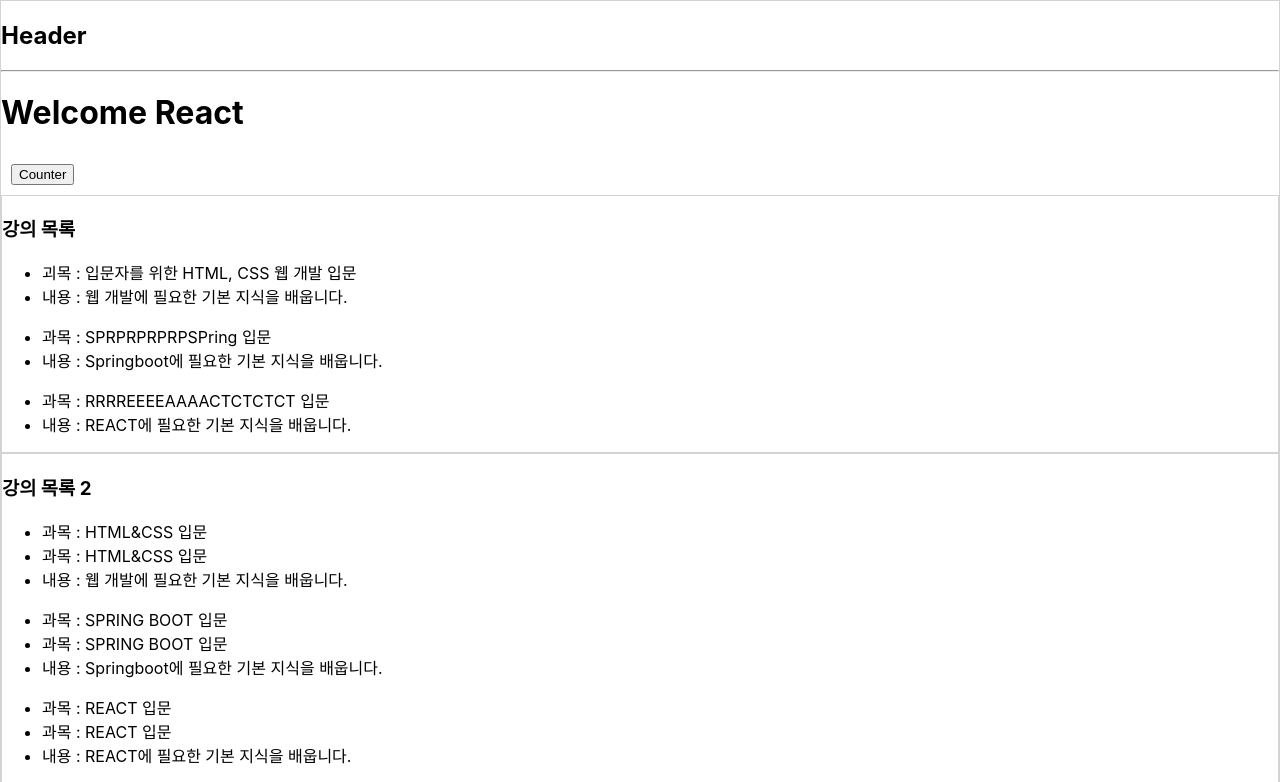
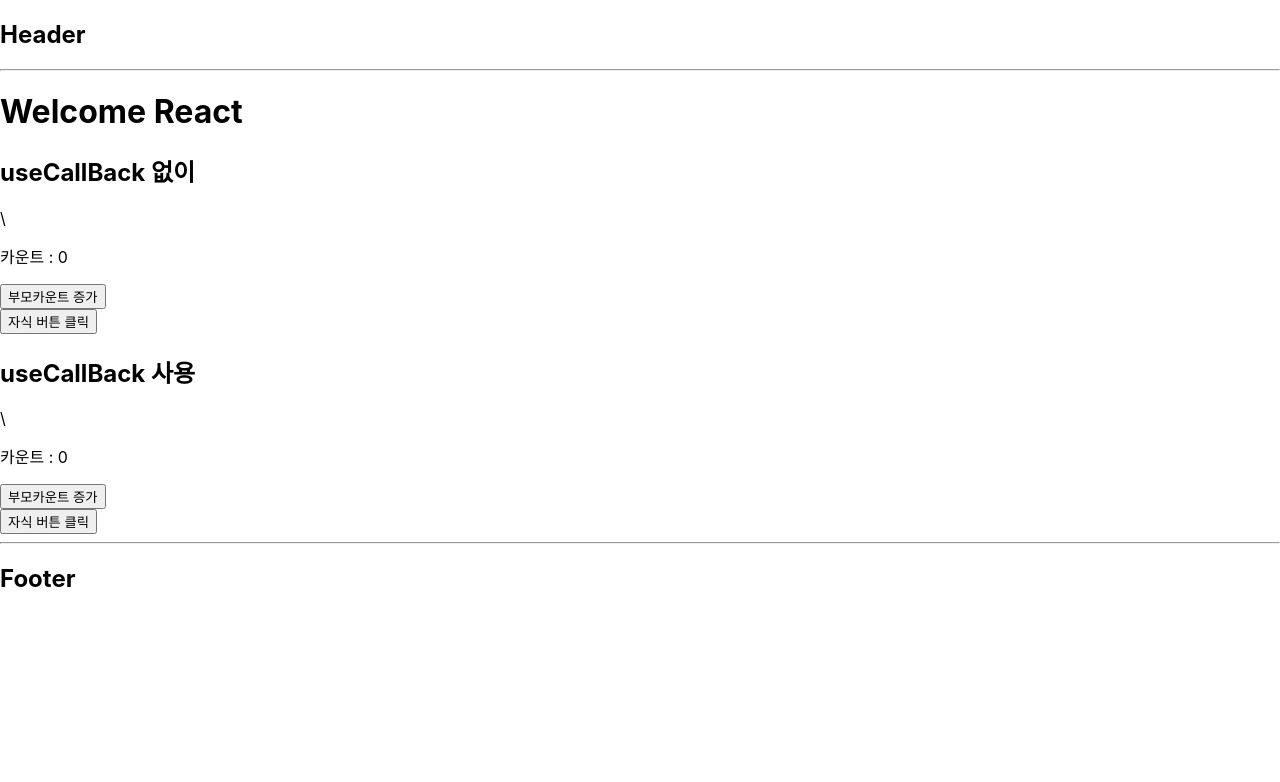
Before and after one commit to OneBigStar/2025_React01, a React (Create React App) app: page / in a window 1280 px wide. Shown: the top 782 px of the page. Built offline with nearby package versions, Linux system fonts and the light colour scheme; no server answers.

Commit message:
0520_01 (useCallBack)

```diff
--- a/src/pages/step02/Main.jsx
+++ b/src/pages/step02/Main.jsx
@@ -1,35 +1,38 @@
-import List01 from "../step03/List01";
-import List02 from "../step03/List02";
-import Profile from "../step03/Profile";
-import CommentList from "../step04/CommentList";
-import TextList1 from "../step07/TextList1";
-import TextList2 from "../step07/TextList2";
-import Event01 from "../step08/Event01";
-import Event02 from "../step08/Event02";
-import Event03 from "../step08/Event03";
-import Event04 from "../step08/Event04";
-import InputExam from "../step09/InputExam";
-import CountEx2 from "../step10/CountEx2";
-import CountEx3 from "../step10/CountEx3";
-import CountEx4 from "../step10/CountEx4";
-import CountEx5 from "../step10/CountEx5";
-import ProfileEx from "../step11/ProfileEx";
-import TempEx from "../step12/TempEx";
-import FormEx from "../step13/FormEx";
-import EffectTest01 from "../step14/EffectTest01";
-import EffectTest02 from "../step14/EffectTest02";
-import EffectTest03 from "../step14/EffectTest03";
-import EffectTest04 from "../step14/EffectTest04";
-import MemoTest01 from "../step15/MemoTest01";
-import MemoTest02 from "../step15/MemoTest02";
-import Counter from "./Counter";
+// import List01 from "../step03/List01";
+// import List02 from "../step03/List02";
+// import Profile from "../step03/Profile";
+// import CommentList from "../step04/CommentList";
+// import TextList1 from "../step07/TextList1";
+// import TextList2 from "../step07/TextList2";
+// import Event01 from "../step08/Event01";
+// import Event02 from "../step08/Event02";
+// import Event03 from "../step08/Event03";
+// import Event04 from "../step08/Event04";
+// import InputExam from "../step09/InputExam";
+// import CountEx2 from "../step10/CountEx2";
+// import CountEx3 from "../step10/CountEx3";
+// import CountEx4 from "../step10/CountEx4";
+// import CountEx5 from "../step10/CountEx5";
+// import ProfileEx from "../step11/ProfileEx";
+// import TempEx from "../step12/TempEx";
+// import FormEx from "../step13/FormEx";
+// import EffectTest01 from "../step14/EffectTest01";
+// import EffectTest02 from "../step14/EffectTest02";
+// import EffectTest03 from "../step14/EffectTest03";
+// import EffectTest04 from "../step14/EffectTest04";
+// import MemoTest01 from "../step15/MemoTest01";
+// import MemoTest02 from "../step15/MemoTest02";
+// import Counter from "./Counter";
+
+import NonUseCallBackEx from "../step16/NonUseCallBackEx";
+import UseCallBackEx from "../step16/UseCallBackEx";
 
 function Main(props){
     return (
         // 태그의 첫글자가 소문자이면 html, 대문자이면 컴포넌트트
         <main>
             <h1>Welcome React</h1>
-            <Counter />
+            {/* <Counter />
             <List01 />
             <List02 />
             <Profile />
@@ -54,6 +57,11 @@ function Main(props){
             <EffectTest04 />
             <MemoTest01 />
             <MemoTest02 />
+            */}
+            <NonUseCallBackEx />
+            <UseCallBackEx />
+
+
         </main>
     );
 };
--- /dev/null
+++ b/src/pages/step16/Child.jsx
@@ -0,0 +1,16 @@
+import React from "react";
+
+function Child({onClick}){
+    // 원래는 이벤트 핸들러 함수를 만들어서 사용해야 하지만,
+    // 지금은 부모한테 함수를 받아서 실행.
+    console.log("Child 컨포넌트 랜더링");
+    return(
+        <div>
+            <button onClick={onClick}>자식 버튼 클릭</button>
+        </div>
+    );
+}
+
+ // React.memo는 React에서 컴포넌트의 불필요한 리 랜더링을 막아주는 최적화 도구
+ // 자식 컴포넌트는 props가 변하지 않음에도 리 랜더링 되는 경우, React.memo 를 사용
+export default React.memo(Child);
--- /dev/null
+++ b/src/pages/step16/NonUseCallBackEx.jsx
@@ -0,0 +1,17 @@
+import { useState } from "react";
+import Child from "./Child";
+
+export default function NonUseCallBackEx(){
+    const [count, setCount]= useState(0);
+    const handleClick= () => {
+        console.log("클릭");
+    }
+    return (
+        <div>
+            <h2>useCallBack 없이</h2>\
+            <p>카운트 : {count}</p>
+            <button onClick={()=> setCount(count+1)}>부모카운트 증가</button>
+            <Child onClick={handleClick} />
+        </div>
+    );
+}
--- /dev/null
+++ b/src/pages/step16/UseCallBackEx.jsx
@@ -0,0 +1,19 @@
+import { useCallback, useState } from "react";
+import Child from "./Child";
+
+export default function UseCallBackEx(){
+    const [count, setCount]= useState(0);
+    // 자식 컴포넌트에 넘어가는 함수에 usecallaback 사용
+    // 부모 컴포넌트가 랜더링해도 자식 컴포넌트는 랜더링하지 않음
+    const handleClick= useCallback(()=> {
+        console.log("클릭");
+    },[])
+    return (
+        <div>
+            <h2>useCallBack 사용</h2>\
+            <p>카운트 : {count}</p>
+            <button onClick={()=> setCount(count+1)}>부모카운트 증가</button>
+            <Child onClick={handleClick} />
+        </div>
+    );
+}
```
